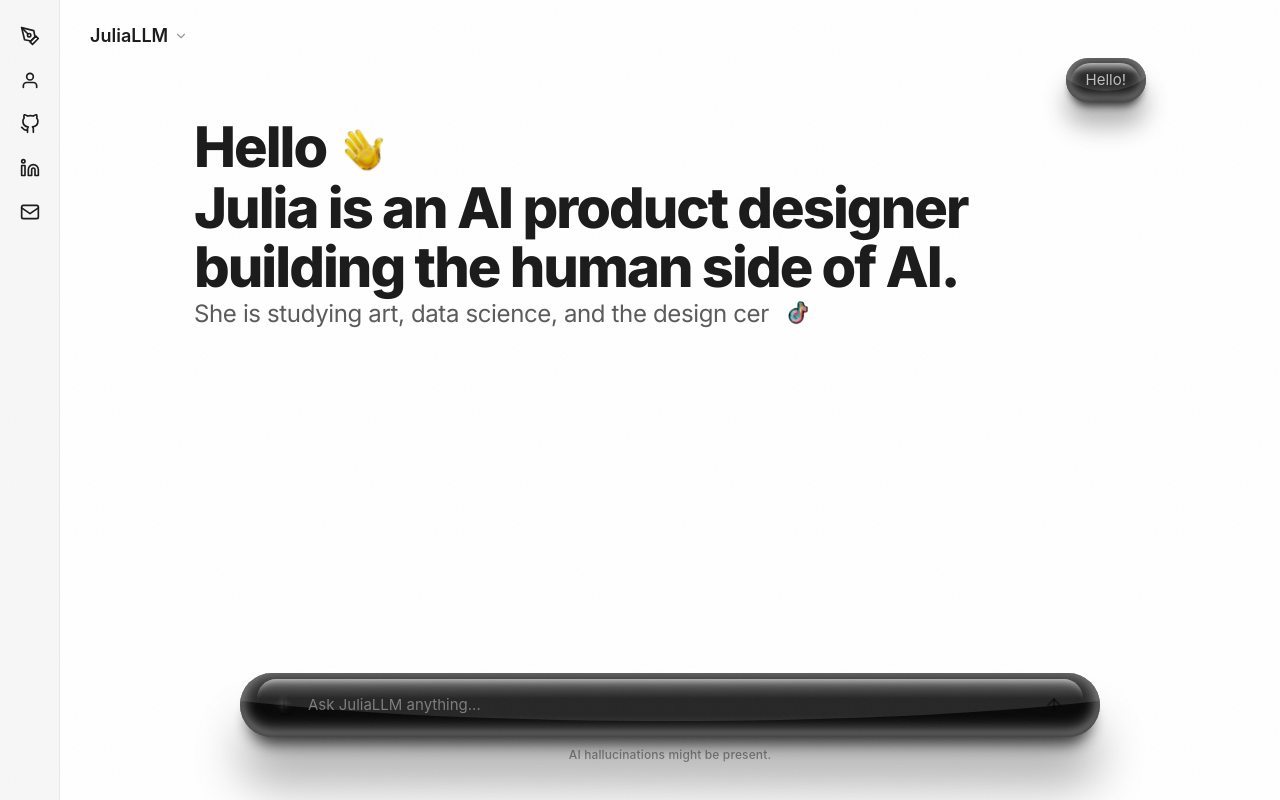
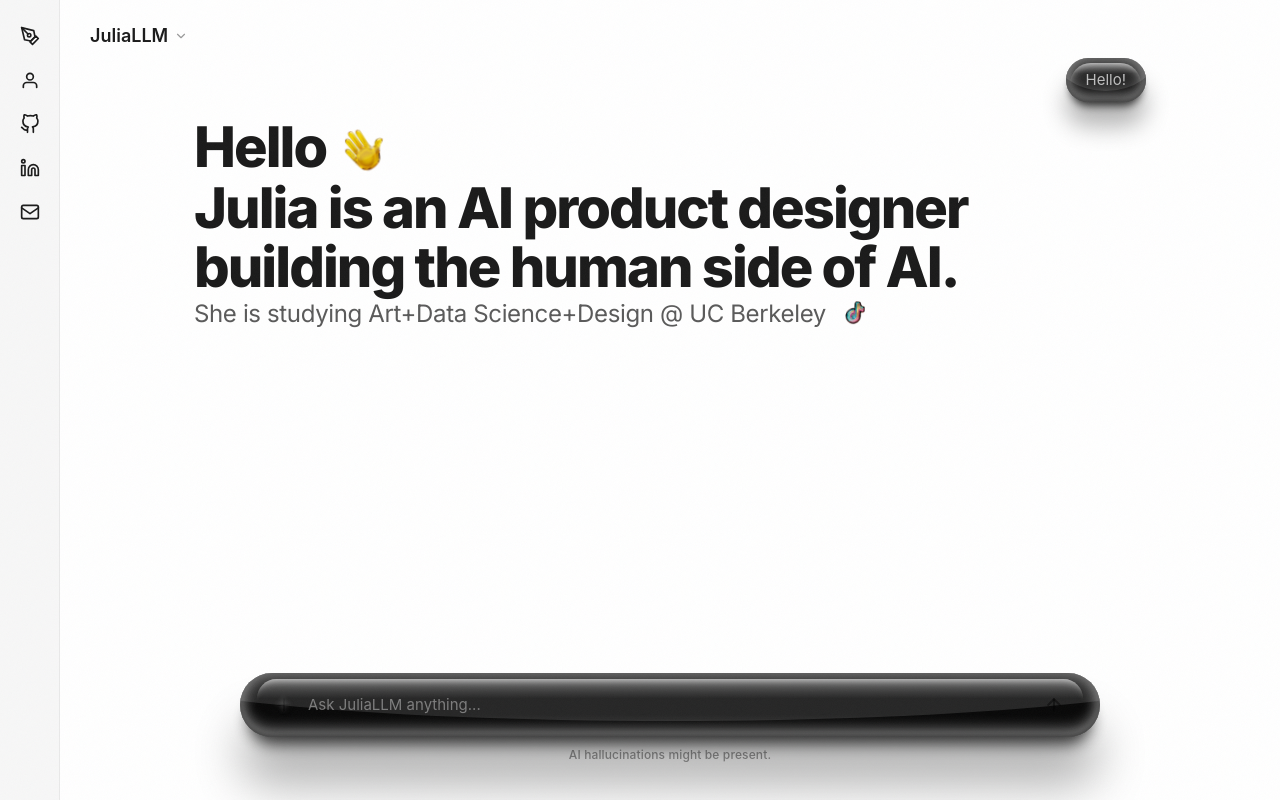
Before and after one commit to julialiu05/Portfolio-website, a website: page index.html in a window 1280 px wide. Drawn offline with Linux system fonts and the light colour scheme; a web font is replaced by a local one.

Commit message:
Tighten subtitle: 'Art+Data Science+Design @ UC Berkeley'

```diff
--- a/index.html
+++ b/index.html
@@ -504,7 +504,7 @@
           <div class="gpt-chat-msg assistant" id="chatAiGreeting">
             <div class="gpt-msg-text" id="greetingText"><span class="greet-bold" style="font-weight:800;">Hello<img class="hero-wave" src="wave.png?v=2" alt="waving hand" draggable="false">
 Julia is an AI product designer building the human side of AI.</span>
-<span class="greet-light">She is studying art, data science, and the design certificate @ UC Berkeley 🐻
+<span class="greet-light">She is studying Art+Data Science+Design @ UC Berkeley 🐻
 Incoming @ TikTok<img class="hero-tiktok" src="tiktok.png?v=1" alt="TikTok logo" draggable="false"></span></div>
           </div>
 
```
